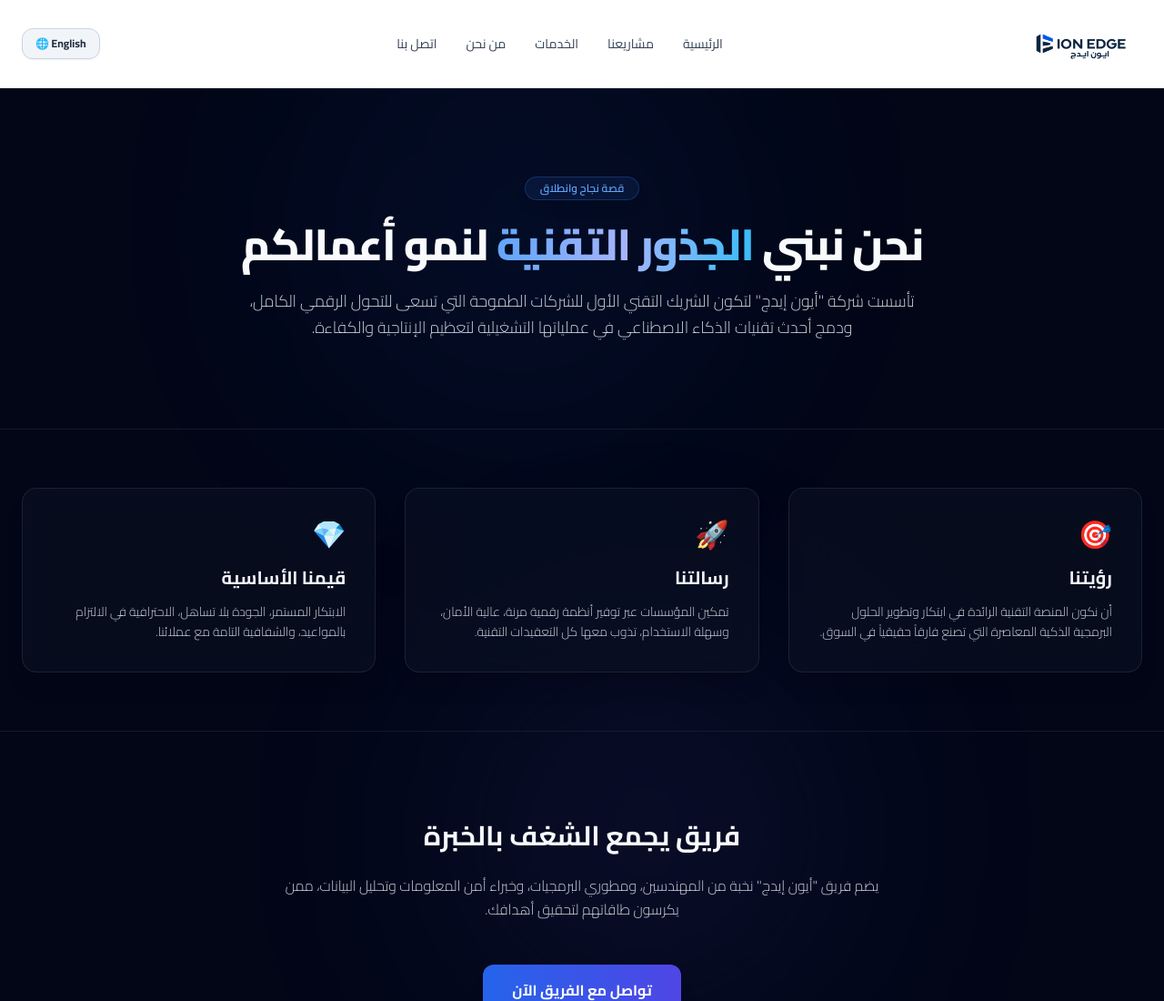
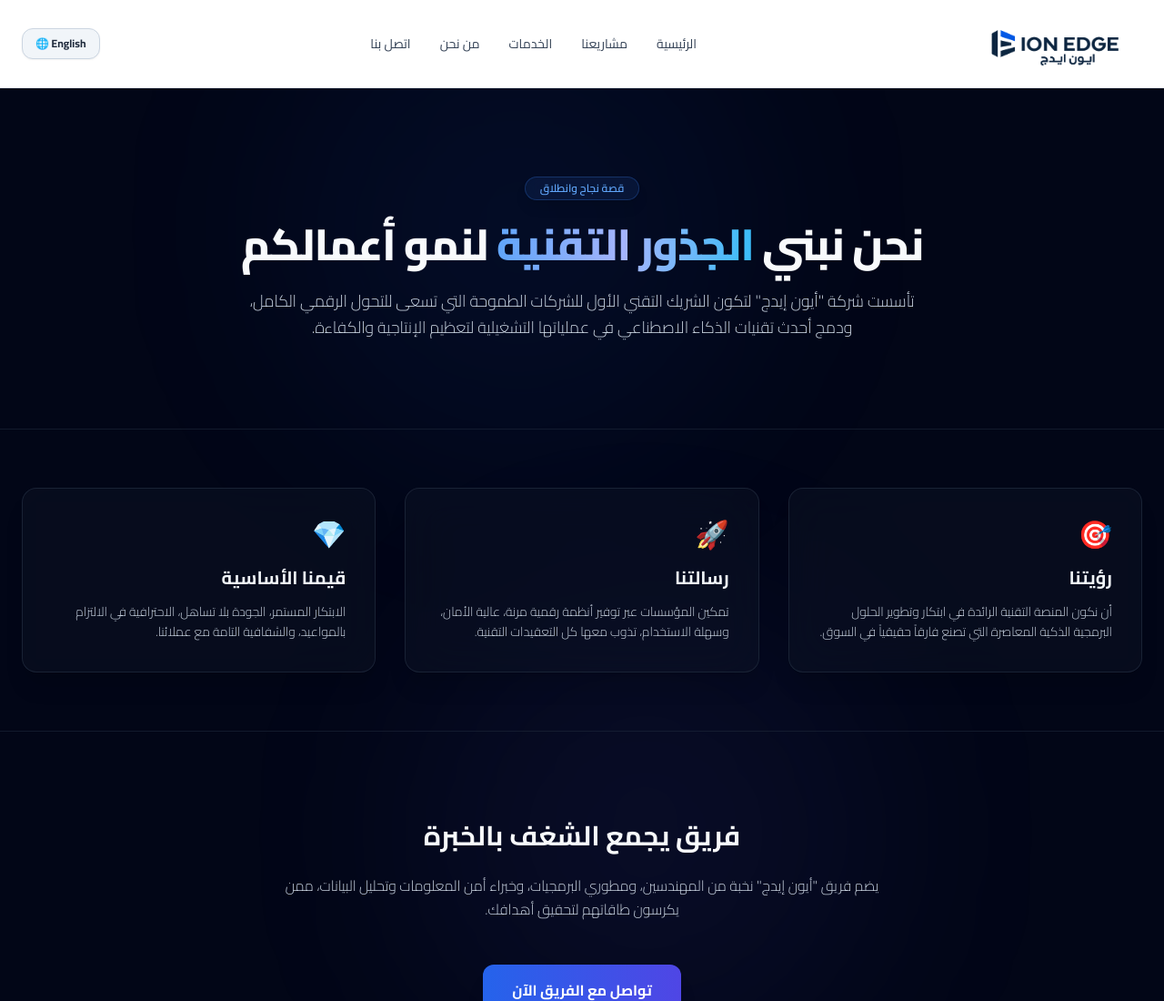
Before and after one commit to ionedge/ionedge-website, a plain HTML site: page about.html in a window 1280 px wide. Shown: the top 1100 px of the page at 91% size. Drawn offline with nearby package versions, Linux system fonts and the light colour scheme.

Commit message:
Add files via upload

```diff
--- a/about.html
+++ b/about.html
@@ -21,12 +21,12 @@
 <header class="sticky top-0 z-50 bg-white border-b border-slate-200 shadow-sm">
     <div class="max-w-7xl mx-auto px-4 sm:px-6 h-20 sm:h-24 flex items-center justify-between">
 
-        <!-- الشعار -->
-        <div class="flex items-center">
-            <a href="index.html" class="flex items-center group">
-                <img src="logoBlue.png" alt="IonEdge Logo" class="h-10 sm:h-14 w-auto object-contain group-hover:scale-105 transition duration-300">
-            </a>
-        </div>
+        <!-- الشعار بحجم مكبر وواضح -->
+<div class="flex items-center">
+    <a href="index.html" class="flex items-center group">
+        <img src="logoBlue.png" alt="IonEdge Logo" class="h-12 sm:h-16 md:h-20 w-auto object-contain group-hover:scale-105 transition duration-300">
+    </a>
+</div>
 
         <!-- روابط القائمة للشاشات الكبيرة (تختفي في الموبايل) -->
         <nav class="hidden md:flex items-center gap-8 text-sm font-medium text-slate-700">
```
Also changed, not shown: contact.html (+6 -6 lines), index.html (+6 -6 lines), portfolio.html (+6 -6 lines), services.html (+6 -6 lines).
